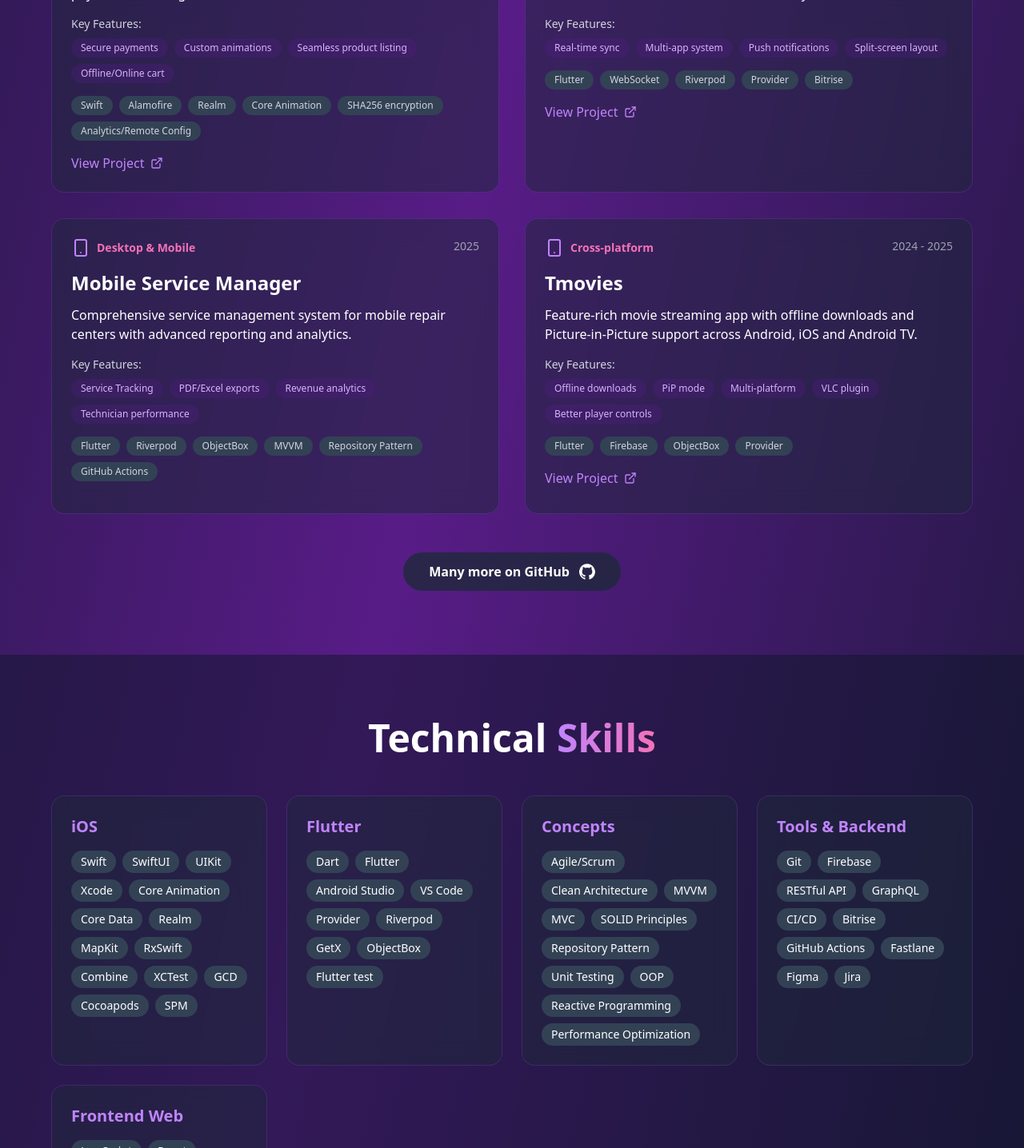
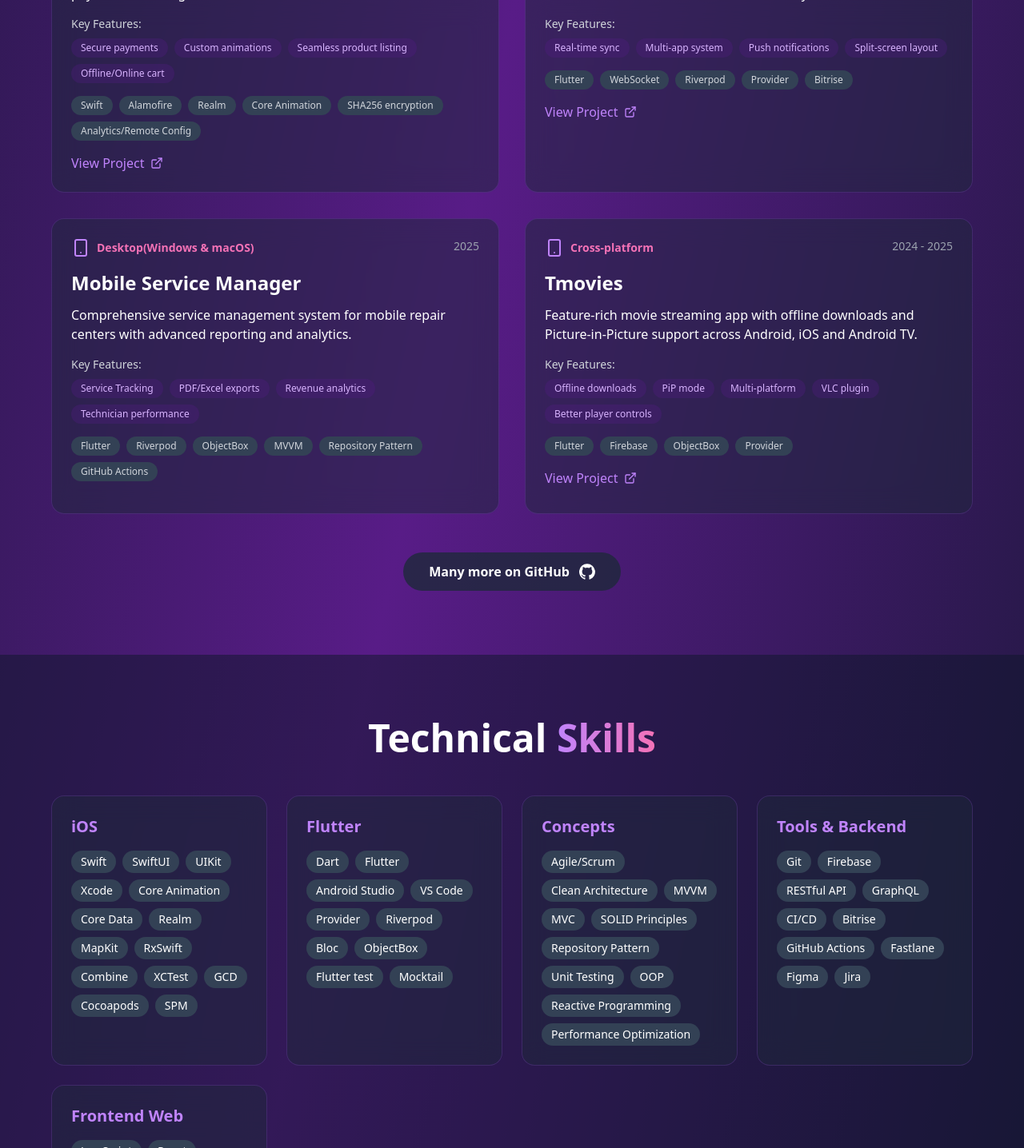
Before and after one commit to soemintheinsmt6/portfolio, a React (Vite) app: page / in a window 1280 px wide. Shown: the part 2941-4377 px from the top of the page at 80% size. Built offline with nearby package versions, Linux system fonts and the light colour scheme; no server answers.

Commit message:
change: some minor details

```diff
--- a/src/data/projects.js
+++ b/src/data/projects.js
@@ -1,7 +1,7 @@
 import { deepFreeze } from './utils';
 
 const PROJECTS = [
-    {
+  {
     id: 'slazh',
     title: 'Slazh',
     description: 'High-performance fashion e-commerce iOS app with secure payments and elegant animations.',
@@ -11,7 +11,7 @@ const PROJECTS = [
     link: 'https://apps.apple.com/us/app/slazh/id6447933375',
     highlights: ['Secure payments', 'Custom animations', 'Seamless product listing', 'Offline/Online cart']
   },
-    {
+  {
     id: 'mega-z-erp',
     title: 'Mega Z ERP',
     description: 'Comprehensive ERP system with separate apps for staff, kitchen, waiter and customers with real-time data synchronization.',
@@ -26,9 +26,9 @@ const PROJECTS = [
     title: 'Mobile Service Manager',
     description: 'Comprehensive service management system for mobile repair centers with advanced reporting and analytics.',
     tech: ['Flutter', 'Riverpod', 'ObjectBox', 'MVVM', 'Repository Pattern', 'GitHub Actions'],
-    type: 'Desktop & Mobile',
+    type: 'Desktop(Windows & macOS)',
     year: '2025',
-    highlights: ['Service Tracking', 'PDF/Excel exports', 'Revenue analytics', 'Technician performance' ]
+    highlights: ['Service Tracking', 'PDF/Excel exports', 'Revenue analytics', 'Technician performance']
   },
   {
     id: 'tmovies',
--- a/src/data/skills.js
+++ b/src/data/skills.js
@@ -1,11 +1,11 @@
 import { deepFreeze } from './utils';
 
 const SKILLS = [
-  { id: 'ios', category: 'iOS', items: ['Swift', 'SwiftUI', 'UIKit', 'Xcode',  'Core Animation', 'Core Data', 'Realm', 'MapKit', 'RxSwift', 'Combine', 'XCTest', 'GCD', 'Cocoapods', 'SPM'] },
-  { id: 'flutter', category: 'Flutter', items: ['Dart', 'Flutter', 'Android Studio', 'VS Code', 'Provider', 'Riverpod', 'GetX', 'ObjectBox', 'Flutter test'] },
-  { id: 'concepts', category: 'Concepts', items: ['Agile/Scrum', 'Clean Architecture', 'MVVM', 'MVC',  'SOLID Principles', 'Repository Pattern', 'Unit Testing', 'OOP', 'Reactive Programming', 'Performance Optimization'] },
+  { id: 'ios', category: 'iOS', items: ['Swift', 'SwiftUI', 'UIKit', 'Xcode', 'Core Animation', 'Core Data', 'Realm', 'MapKit', 'RxSwift', 'Combine', 'XCTest', 'GCD', 'Cocoapods', 'SPM'] },
+  { id: 'flutter', category: 'Flutter', items: ['Dart', 'Flutter', 'Android Studio', 'VS Code', 'Provider', 'Riverpod', 'Bloc', 'ObjectBox', 'Flutter test', 'Mocktail'] },
+  { id: 'concepts', category: 'Concepts', items: ['Agile/Scrum', 'Clean Architecture', 'MVVM', 'MVC', 'SOLID Principles', 'Repository Pattern', 'Unit Testing', 'OOP', 'Reactive Programming', 'Performance Optimization'] },
   { id: 'tools-backend', category: 'Tools & Backend', items: ['Git', 'Firebase', 'RESTful API', 'GraphQL', 'CI/CD', 'Bitrise', 'GitHub Actions', 'Fastlane', 'Figma', 'Jira'] },
-    {
+  {
     id: 'web',
     category: 'Frontend Web',
     items: ['JavaScript', 'React', 'Tailwind CSS', 'Vite', 'Framer Motion']
```
Also changed, not shown: src/data/experience.js (line endings or trailing spaces), 1 other file (tests, documents, lock files or other folders).
